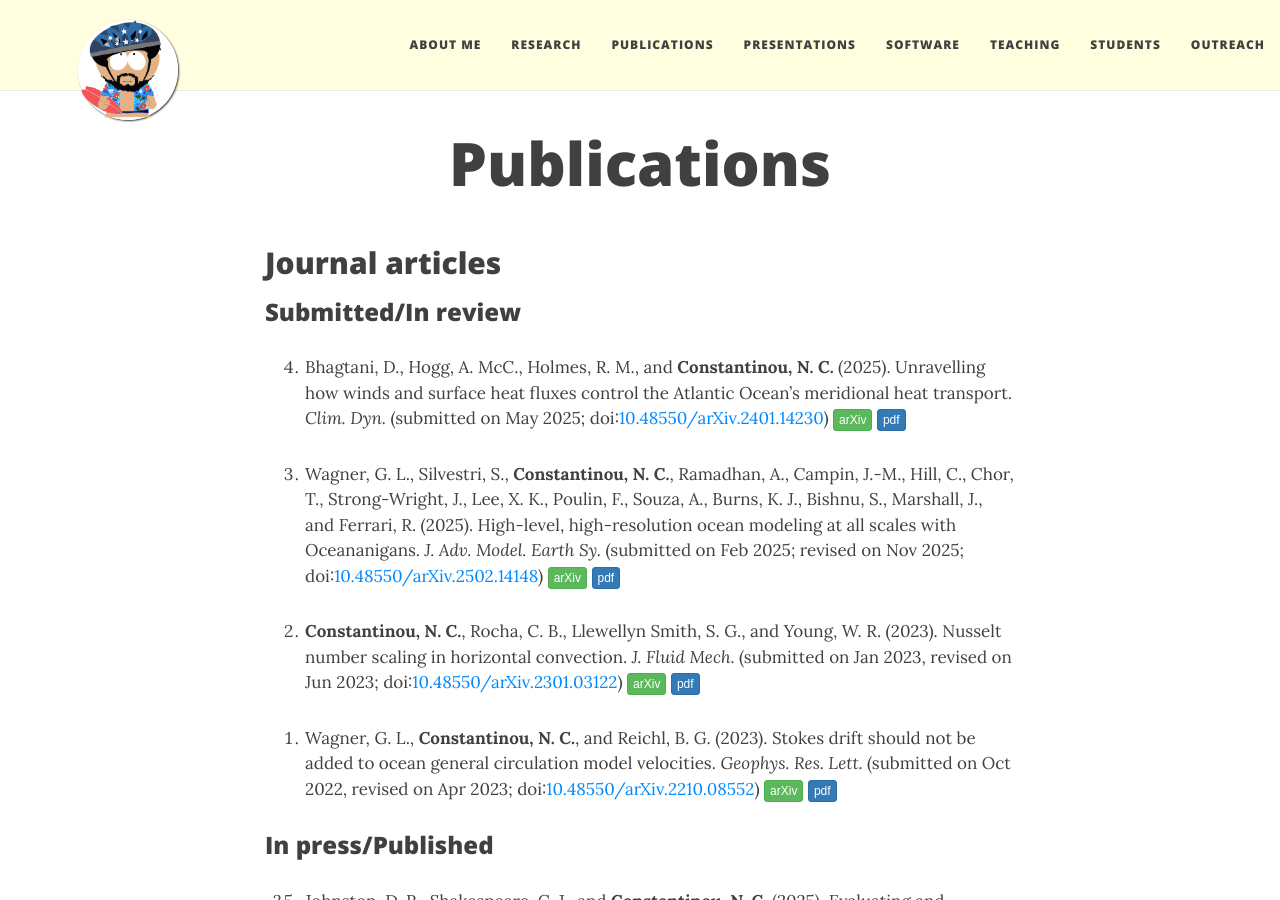
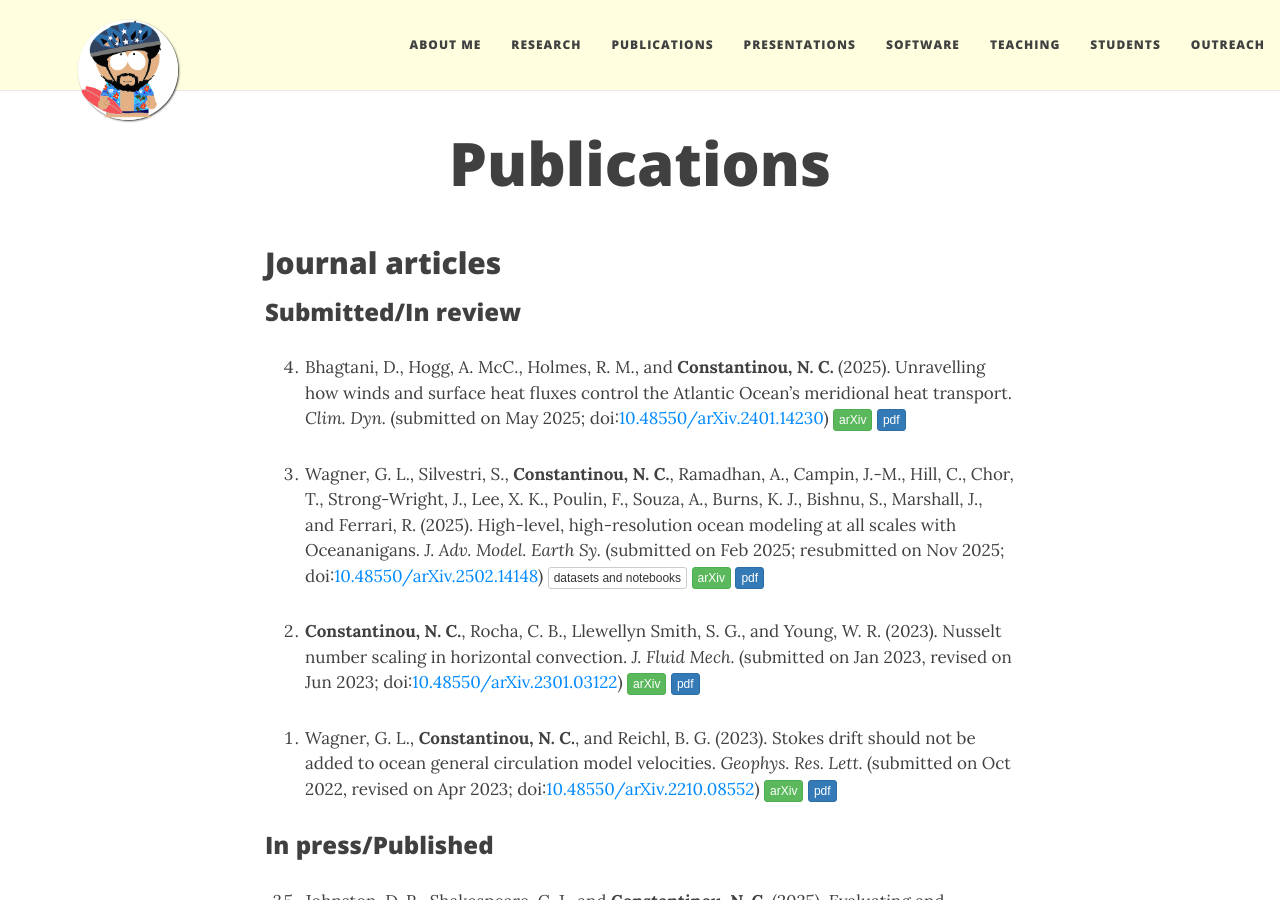
Before and after one commit to navidcy/navidcy.github.io, a Jekyll site: the page built from publications.md, in a window 1280 px wide and 900 px high. Built offline with Jekyll 4.4.1, drawn with Linux system fonts in a browser that asks for light colours; nearby versions of some CDN libraries; comment, search, counter and statistics services are not loaded.

Commit message:
add oceananigans paper repo

```diff
--- a/publications.md
+++ b/publications.md
@@ -12,7 +12,7 @@ title: Publications
 0. Bhagtani, D., Hogg, A. McC., Holmes, R. M., and **Constantinou, N. C.** (2025). Unravelling how winds and surface heat fluxes control the Atlantic Ocean's meridional heat transport. _Clim. Dyn._ (submitted on May 2025; doi:[10.48550/arXiv.2401.14230](https://doi.org/10.48550/arXiv.2401.14230)) [<span class="btn btn-success btn-xs{{end}}" style="font-family:sans-serif;">arXiv</span>][arXiv:2401.14230]{:target="_blank"} [<span class="btn btn-primary btn-xs{{end}}" style="font-family:sans-serif;">pdf</span>][atlanticMHT]
 
 
-0. Wagner, G. L., Silvestri, S., **Constantinou, N. C.**, Ramadhan, A., Campin, J.-M., Hill, C., Chor, T., Strong-Wright, J., Lee, X. K., Poulin, F., Souza, A., Burns, K. J., Bishnu, S., Marshall, J., and Ferrari, R. (2025). High-level, high-resolution ocean modeling at all scales with Oceananigans. _J. Adv. Model. Earth Sy._ (submitted on Feb 2025; revised on Nov 2025; doi:[10.48550/arXiv.2502.14148](https://doi.org/10.48550/arXiv.2502.14148)) [<span class="btn btn-success btn-xs{{end}}" style="font-family:sans-serif;">arXiv</span>][arXiv:2502.14148]{:target="_blank"} [<span class="btn btn-primary btn-xs{{end}}" style="font-family:sans-serif;">pdf</span>][oceananigans-overview]
+0. Wagner, G. L., Silvestri, S., **Constantinou, N. C.**, Ramadhan, A., Campin, J.-M., Hill, C., Chor, T., Strong-Wright, J., Lee, X. K., Poulin, F., Souza, A., Burns, K. J., Bishnu, S., Marshall, J., and Ferrari, R. (2025). High-level, high-resolution ocean modeling at all scales with Oceananigans. _J. Adv. Model. Earth Sy._ (submitted on Feb 2025; resubmitted on Nov 2025; doi:[10.48550/arXiv.2502.14148](https://doi.org/10.48550/arXiv.2502.14148)) [<span class="btn btn-default btn-xs{{end}}" style="font-family:sans-serif;">datasets and notebooks</span>][oceananigans-overview-repo] [<span class="btn btn-success btn-xs{{end}}" style="font-family:sans-serif;">arXiv</span>][arXiv:2502.14148]{:target="_blank"} [<span class="btn btn-primary btn-xs{{end}}" style="font-family:sans-serif;">pdf</span>][oceananigans-overview]
 
 
 0. **Constantinou, N. C.**, Rocha, C. B., Llewellyn Smith, S. G., and Young, W. R. (2023). Nusselt number scaling in horizontal convection. _J. Fluid Mech._ (submitted on Jan 2023, revised on Jun 2023; doi:[10.48550/arXiv.2301.03122](https://doi.org/10.48550/arXiv.2301.03122){:target="_blank"}) [<span class="btn btn-success btn-xs{{end}}" style="font-family:sans-serif;">arXiv</span>][arXiv:2301.03122]{:target="_blank"} [<span class="btn btn-primary btn-xs{{end}}" style="font-family:sans-serif;">pdf</span>][HCNuScaling]
```
Also changed, not shown: other parts of publications.md (+1 -0 lines).
